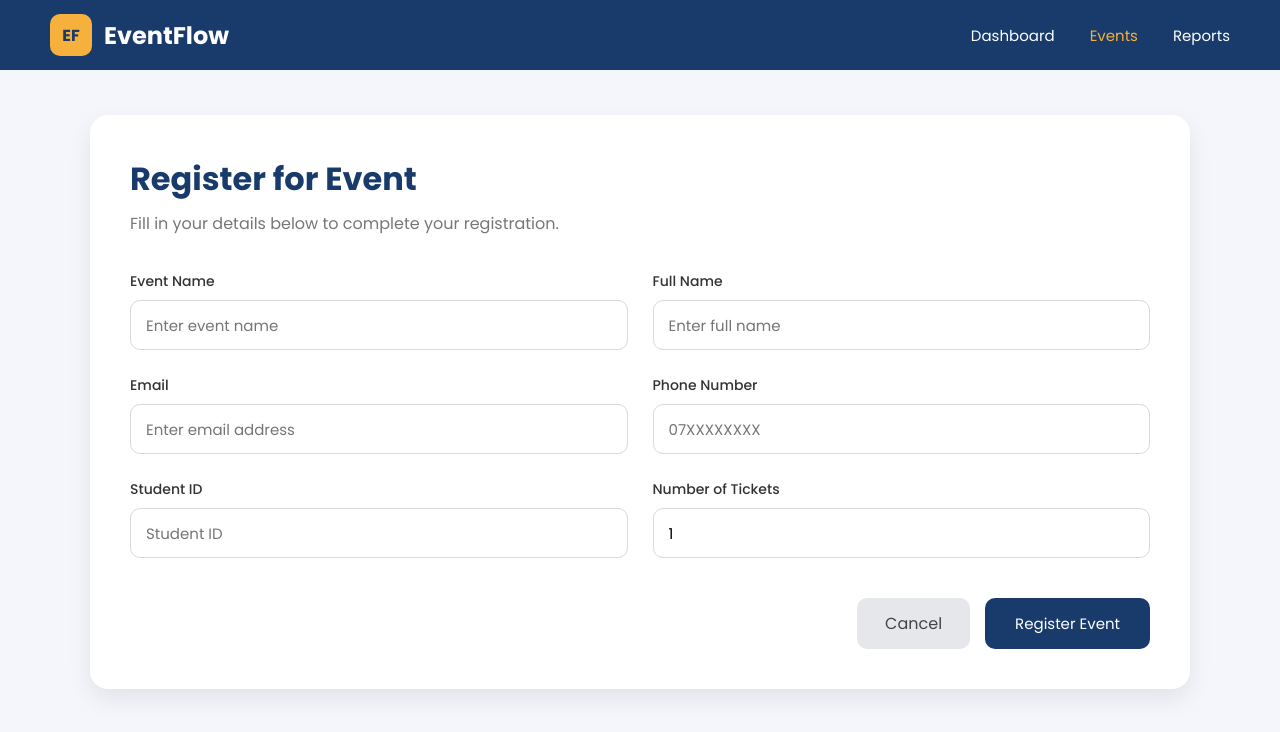
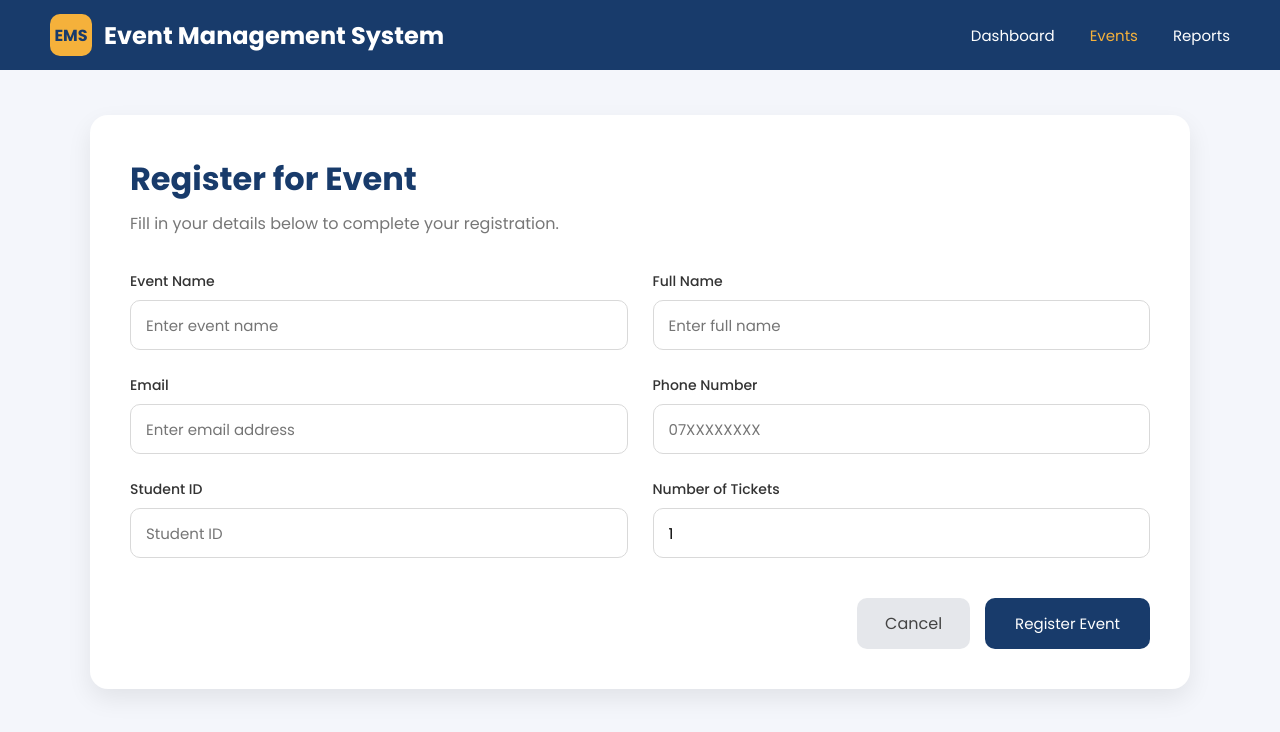
Before and after one commit to sandrakinoti16/EventManagementSystem, a plain HTML site: page pages/registration.html in a window 1280 px wide. Drawn offline with Linux system fonts and the light colour scheme.

Commit message:
updated the name to Event Management System

```diff
--- a/pages/registration.html
+++ b/pages/registration.html
@@ -3,7 +3,7 @@
 <head>
     <meta charset="UTF-8">
     <meta name="viewport" content="width=device-width, initial-scale=1.0">
-    <title>Event Registration</title>
+    <title>Event Management System - Event Registration</title>
 
     <link rel="stylesheet" href="../assets/css/registration.css">
 </head>
@@ -12,8 +12,8 @@
 
     <header class="navbar">
         <div class="logo">
-            <span class="logo-box">EF</span>
-            <h2>EventFlow</h2>
+            <span class="logo-box">EMS</span>
+            <h2>Event Management System</h2>
         </div>
 
         <nav>
```
Also changed, not shown: pages/ticket.html (+2 -2 lines).
